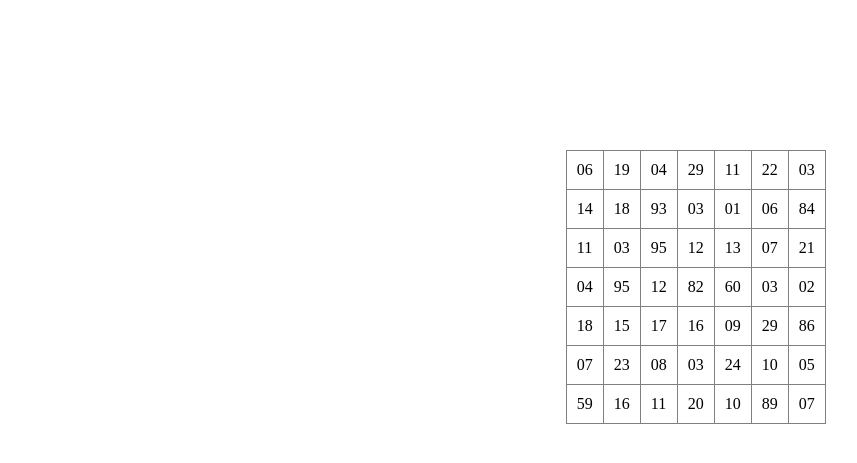
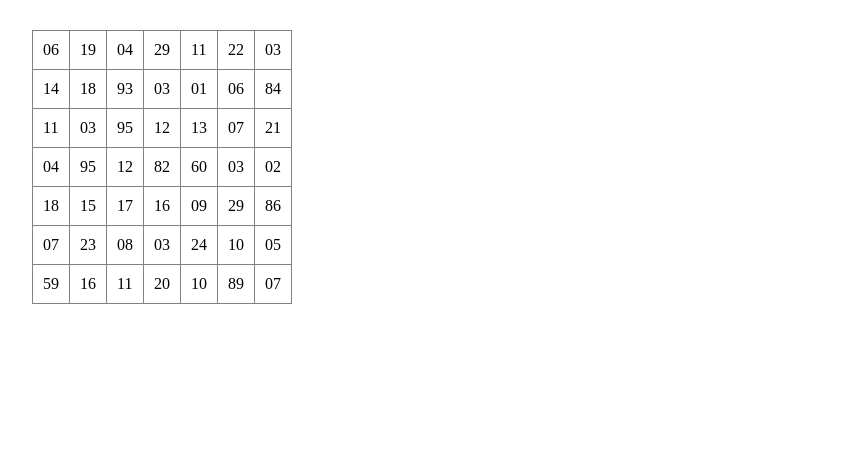
Before and after one commit to Arlaf/secret_hunt, a Flask app: page /matrix in a window 1280 px wide. Shown: the top 463 px of the page, without its empty margins (26-883 px from the left). Run offline with Flask 2, Linux system fonts and the light colour scheme.

Commit message:
un peu mieux

```diff
--- a/static/common.css
+++ b/static/common.css
@@ -1,11 +1,4 @@
-.container{
-    margin: 150px;
+.topcontainer{
+    margin-top: 30px;
+    margin-left: 50px;
 }
-
-.hcenter{
-    position: relative;
-    left: 45%;
-}
-.hright{
-    left: 50%;
-}
--- a/templates/matrix.html
+++ b/templates/matrix.html
@@ -10,7 +10,7 @@
 {% endblock style %}
 
 {% block content %}
-    <div class="container">
+    <div class="topcontainer">
          <table id="matrix" class="hcenter">
             <tr>
                 <td id="1-1" class="cell" onclick="cell_clicked(this)">06</td> <!-- p1 : M -->
```
Also changed, not shown: static/home.css (+6 -14 lines), templates/home.html (+10 -8 lines), templates/layout.html (+0 -12 lines).
